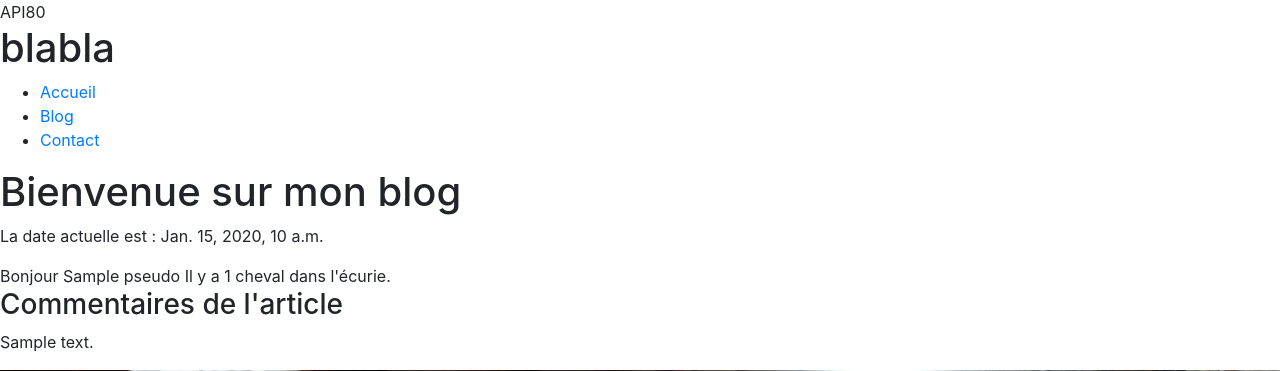
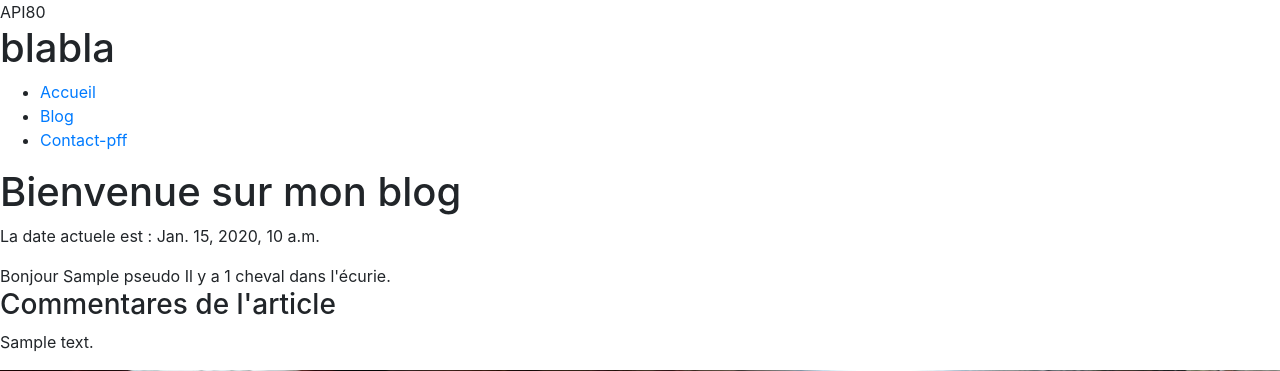
Before and after one commit to hades80/api80, a Django app: template essais/templates/essais/home.html in a window 1280 px wide. Shown: the top 371 px of the page. Run offline with Django 3.2, Linux system fonts and the light colour scheme; the template is opened without the code that fills it: most values are stand-ins (such as "Sample title", 1, 10 or a date in 2020); some libraries are stand-ins or nearby versions.

Commit message:
old030517

```diff
--- a/api80/urls.py
+++ b/api80/urls.py
@@ -17,6 +17,7 @@ from django.conf.urls import url, include
 from django.contrib import admin
 from django.conf import settings
 from django.conf.urls.static import static
+from django.contrib.staticfiles.urls import staticfiles_urlpatterns
 
 urlpatterns = [
     url(r'^admin/', admin.site.urls),
--- a/essais/templates/essais/home.html
+++ b/essais/templates/essais/home.html
@@ -12,12 +12,12 @@
 
     <h1>Bienvenue sur mon blog</h1>
 
-    <p>La date actuelle est : {{ date }}</p>
+    <p>La date actuele est : {{ date }}</p>
 
     Bonjour {{ pseudo|truncatewords:5 }}
     Il y a {{ nb_chevaux }} chev{{ nb_chevaux|pluralize:"al,aux" }} dans l'écurie.
 
-    <h3>Commentaires de l'article</h3>
+    <h3 color:'yellow'>Commentares de l'article</h3>
     {% for commentaire in commentaires %}
         <p>{{ commentaire }}</p>
     {% empty %}
--- a/essais/urls.py
+++ b/essais/urls.py
@@ -3,7 +3,7 @@ from django.conf.urls import url
 from . import views
 from django.conf import settings
 from django.conf.urls.static import static
-
+from django.contrib.staticfiles.urls import staticfiles_urlpatterns
 urlpatterns = [
 
     url(r'^$', views.home),
--- a/templates/base.html
+++ b/templates/base.html
@@ -27,7 +27,7 @@
 
             <li><a href="/blog/">Blog</a></li>
 
-            <li><a href="/essais/">Contact</a></li>
+            <li><a href="/essais/">Contact-pff</a></li>
 
        </ul>
 
```
